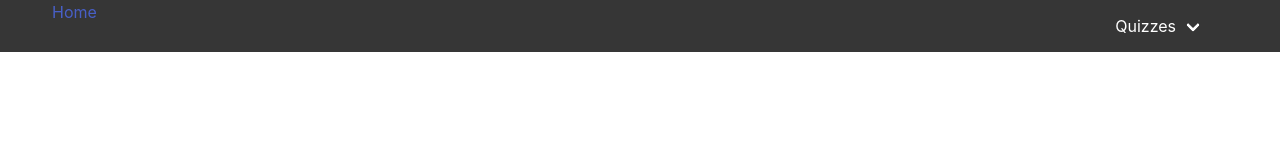
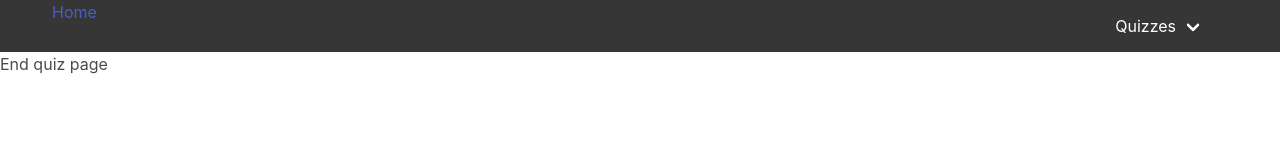
Before and after one commit to justinesolano/sei-project-two, a React (Create React App) app: page /quiz-end in a window 1280 px wide. Shown: the top 160 px of the page. Built offline with nearby package versions, Linux system fonts and the light colour scheme.

Commit message:
quiz end working

```diff
--- a/src/App.js
+++ b/src/App.js
@@ -2,6 +2,7 @@ import React from 'react'
 import NavBar from './components/NavBar'
 import Home from './components/Home'
 import Quiz1 from './quizzes/Quiz1'
+import QuizEnd from './quizzes/QuizEnd'
 import { BrowserRouter, Switch, Route } from 'react-router-dom'
 
 function App() {
@@ -12,8 +13,11 @@ function App() {
         <Route exact path="/">
           <Home />
         </Route>
-        <Route  path="/quiz-1">
+        <Route path="/quiz-1">
           <Quiz1 />
+        </Route>
+        <Route path="/quiz-end">
+          <QuizEnd />
         </Route>
       </Switch>
     </BrowserRouter>
--- a/src/quizzes/Quiz1.js
+++ b/src/quizzes/Quiz1.js
@@ -1,5 +1,7 @@
+import { useHistory } from 'react-router-dom'
 import React, { useState, useEffect } from 'react'
 import axios from 'axios'
+
 
 const Quiz1 = () => {
 
@@ -8,8 +10,10 @@ const Quiz1 = () => {
 
   const [counterWrong, setCounterWrong] = useState(0)
   const [counterRight, setCounterRight] = useState(0)
-  const token = '6MlYn5XJh5l2icjeXahh'
+  const token = '9cbWfQjSMiEwOyMVpK9c'
 
+
+  const history = useHistory()
 
 
   useEffect(()=>{
@@ -52,12 +56,12 @@ const Quiz1 = () => {
 
 
   const rightAnswerRandom = quotes[randomQuote].character
-  console.log('right answer random', rightAnswerRandom)
+  // console.log('right answer random', rightAnswerRandom)
 
   const filteredCharacters = characters.filter(character => {
     return character._id === rightAnswerRandom
   })
-  console.log(filteredCharacters[0].name)
+  // console.log(filteredCharacters[0].name)
 
   function buttonNumberGenerator() {
     return Math.floor(Math.random() * 4)
@@ -171,19 +175,16 @@ const Quiz1 = () => {
 
 
   const handleChoice = (event)=>{
-
     event.target.id === 'choice1' ? setCounterRight(counterRight + 1) : setCounterWrong(counterWrong + 1)
     randomButtonsOrder()
+  }
+  // console.log('counter right', counterRight)
+  // console.log('counter wrong', counterWrong)
 
+  if (counterRight + counterWrong === 20){
+    console.log('end of the quiz')
+    history.push('/quiz-end')
   }
-  console.log('counter right', counterRight)
-  console.log('counter wrong', counterWrong)
-
-
-
-
-
-  // console.log('characters>>>>>',characters[9].name)
 
   return (
     <>
@@ -192,8 +193,8 @@ const Quiz1 = () => {
       </div>
       <div>
         <p>Right: {counterRight}</p>
+        <p>Wrong: {counterWrong}</p>
 
-        <p>Wrong: {counterWrong}</p>
         <hr />
       </div>
       <div>
--- /dev/null
+++ b/src/quizzes/QuizEnd.js
@@ -0,0 +1,11 @@
+import React from 'react'
+
+const QuizEnd = () => {
+  return (
+    <div>
+      End quiz page
+    </div>
+  )
+}
+
+export default QuizEnd
```
